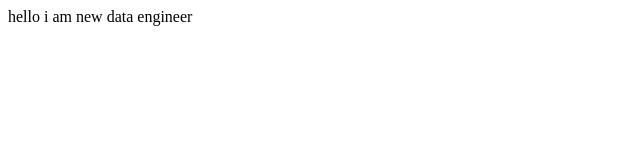
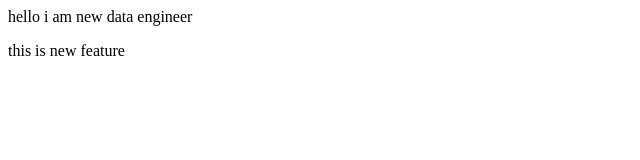
Before and after one commit to Data-sanket/local-repo05, a plain HTML site: page localrepo/index.html in a window 1280 px wide. Shown: the whole page, without its empty margins (0-640 px from the left). Drawn offline with Linux system fonts and the light colour scheme.

Commit message:
new feature

```diff
--- a/localrepo/index.html
+++ b/localrepo/index.html
@@ -1 +1,2 @@
 <p>hello i am new data engineer <p>
+    this is new feature
```
